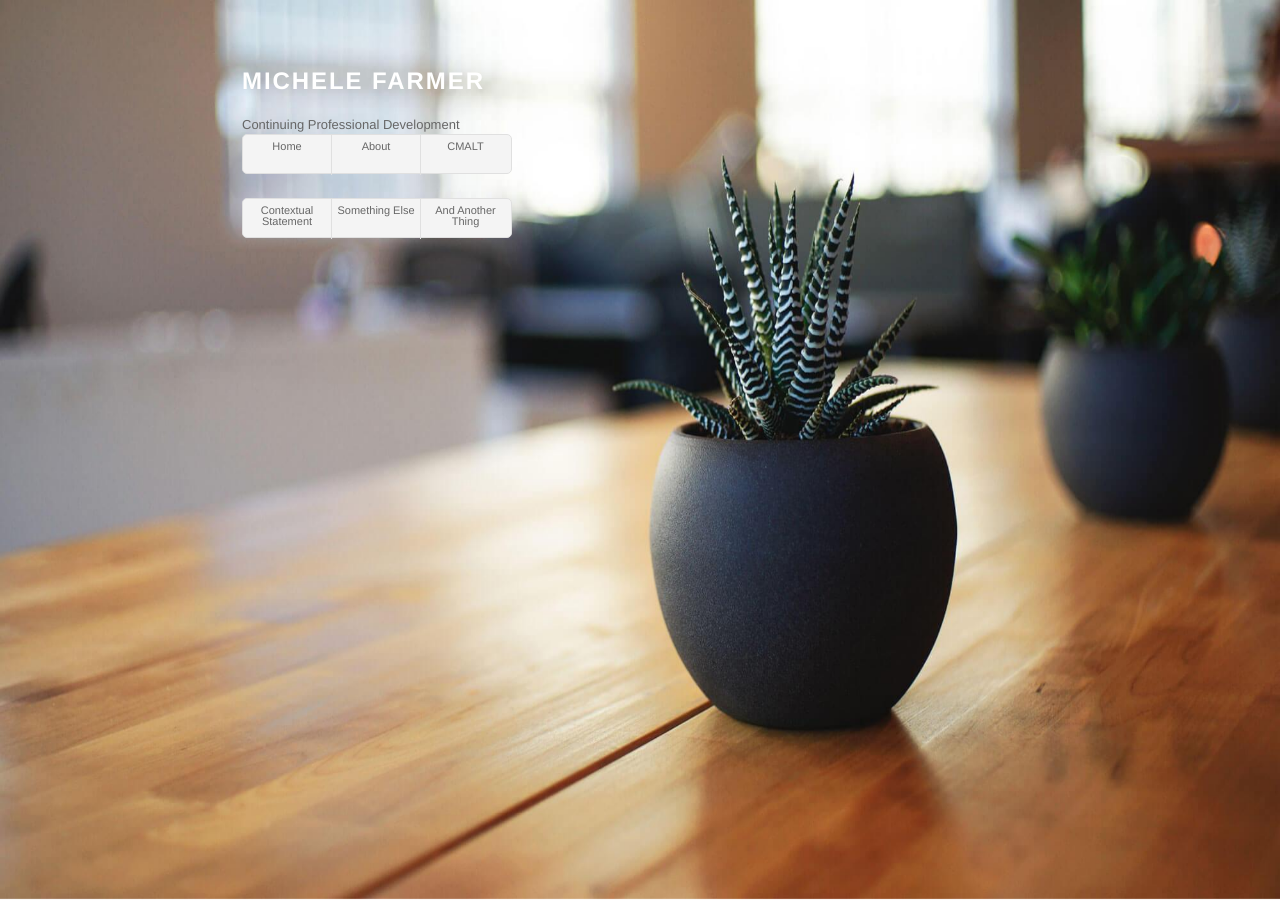
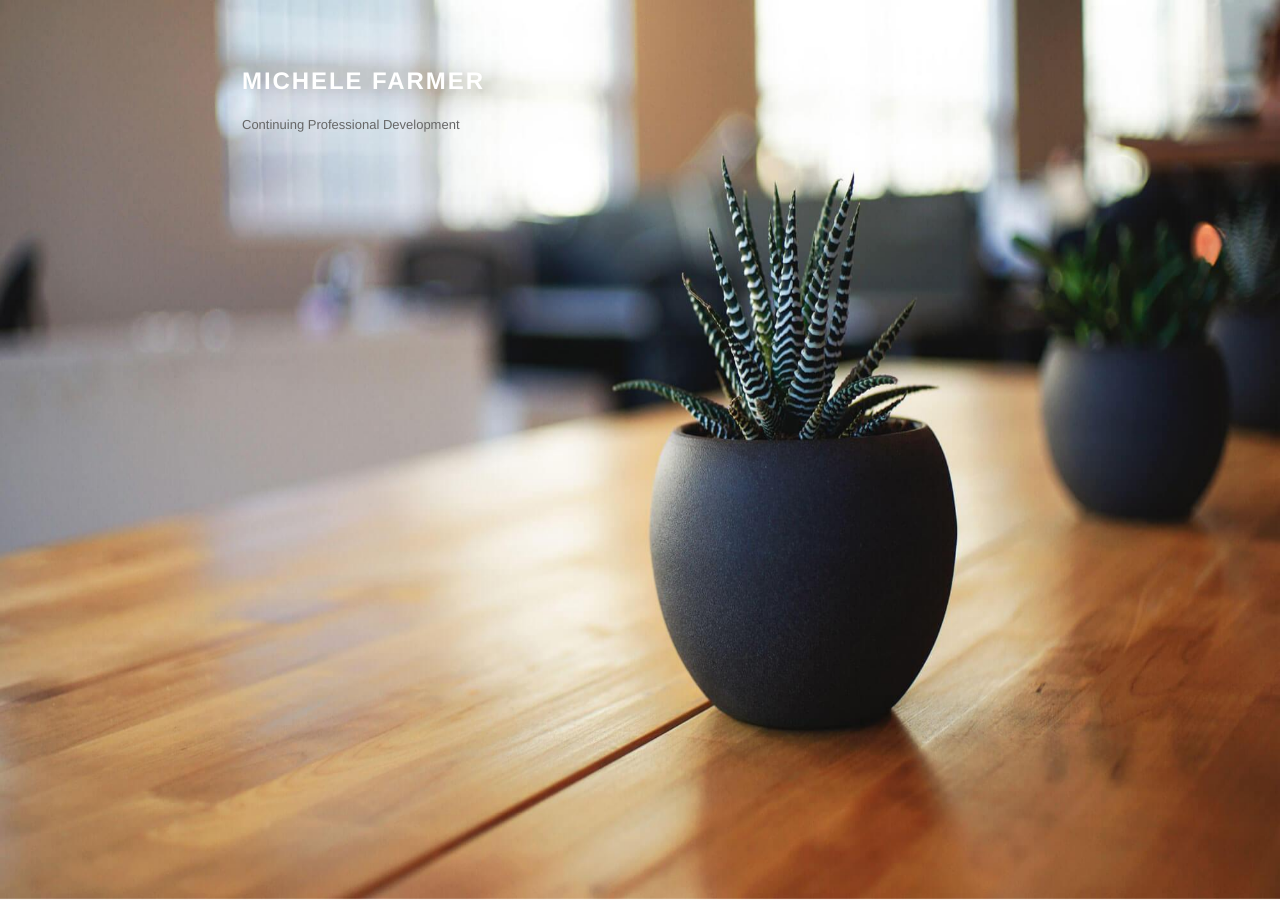
Before and after one commit to uclsenit/uclsenit.github.io, a Jekyll site: the page built from index.md, in a window 1280 px wide. Built offline with Jekyll 4.4.1, drawn with Linux system fonts in a browser that asks for light colours; nearby versions of some CDN libraries; some web fonts are replaced; our own code applies the rules of GitHub Pages for plain Markdown files; a script that is not in the unit is left out.

Commit message:
Update /_includes/banner.html
Commented out left-buttons and right-buttons

```diff
--- a/_includes/banner.html
+++ b/_includes/banner.html
@@ -1,20 +1,20 @@
         <div class="banner">
             <span class="logo"></span>
             <!-- <a href="{{ site.github.repository_url }}" class="button fork"><strong>View On GitHub</strong></a> -->
-            <div class="leftbuttons">
+<!--             <div class="leftbuttons">
                 <ul>
                     <li><a href="{{ site.url }}" class="button">Home</a></li>
                     <li><a href="/about/" class="button">About</a></li>
                     <li><a href="/about/cmalt/" class="button">CMALT</a></li>
                 </ul>
-            </div>
-            <div class="rightbuttons">
+            </div> -->
+<!--             <div class="rightbuttons">
                 <ul>
                     <li><a href="/context/" class="button">Contextual Statement</a></li>
                     <li><a href="/" class="button">Something Else</a></li>
                     <li><a href="/" class="button">And Another Thing</a></li>
                 </ul>
-            </div>
+            </div> -->
             <!-- If site.show_downloads is assigned true, via show_downloads tag in _config.yml, then make download links visible -->
             {% if site.show_downloads %}
                 <div class="downloads">
```
